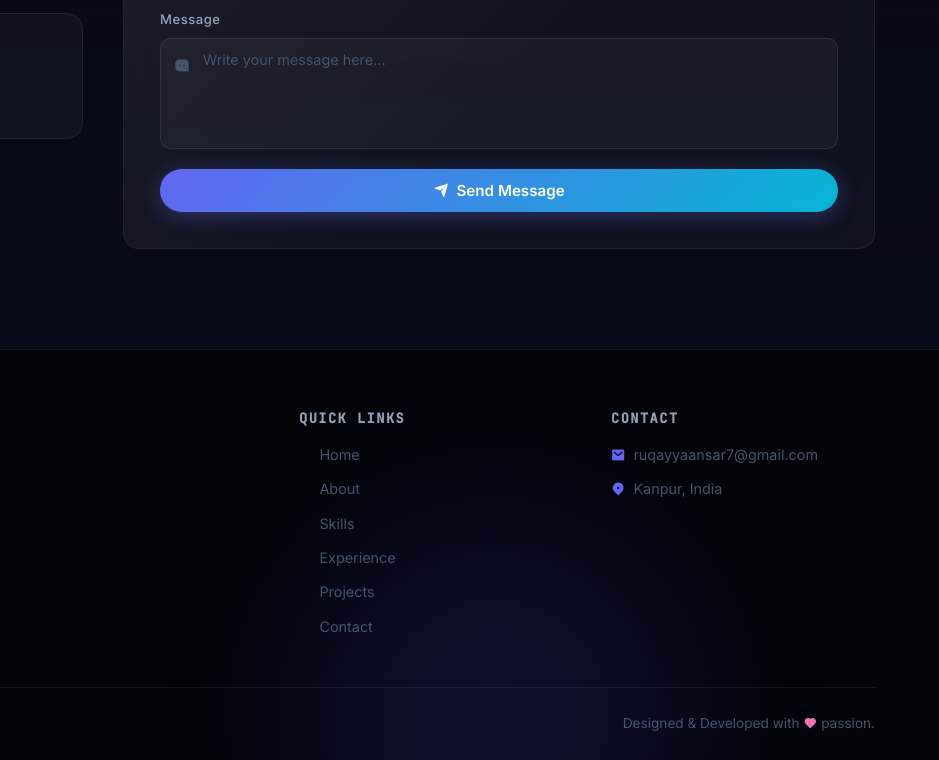
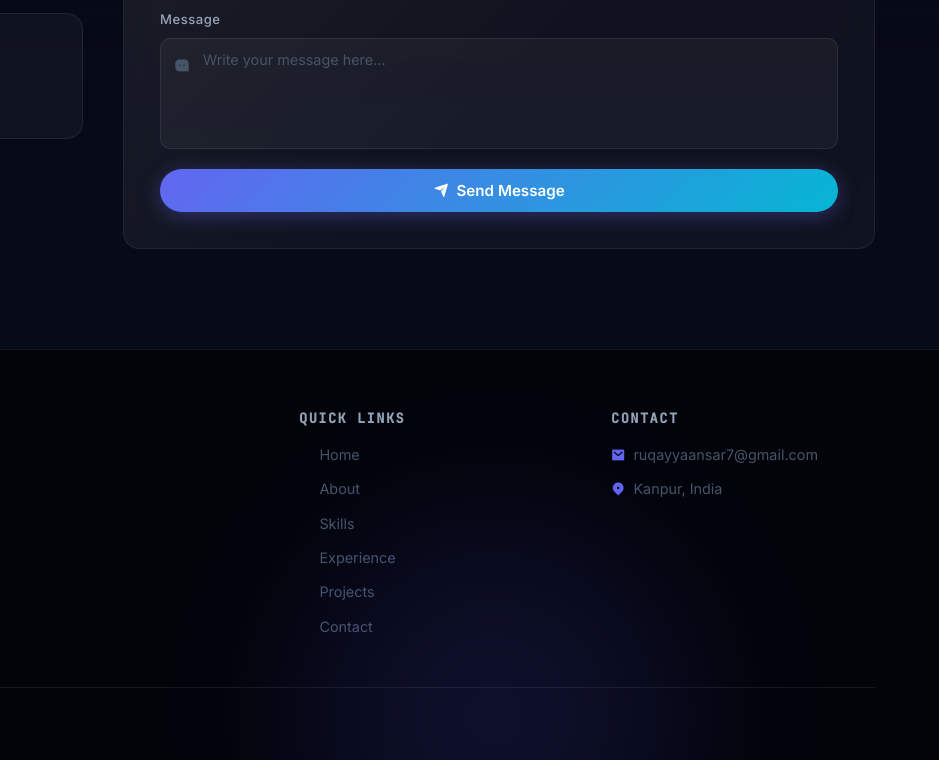
Before and after one commit to Ruqayya44/Portfolio, a plain HTML site: page index.html in a window 1280 px wide. Shown: the part 7169-7929 px from the top of the page, 341-1280 px from the left. Drawn offline with nearby package versions, Linux system fonts and the light colour scheme.

Commit message:
Remove footer attribution line

```diff
--- a/index.html
+++ b/index.html
@@ -803,7 +803,6 @@
 
       <div class="footer-bottom">
         <p>&copy; 2026 Ruqayya Ansar. All rights reserved.</p>
-        <p>Designed &amp; Developed with <i class="ri-heart-fill" style="color:#f472b6"></i> passion.</p>
       </div>
     </div>
   </footer>
```
